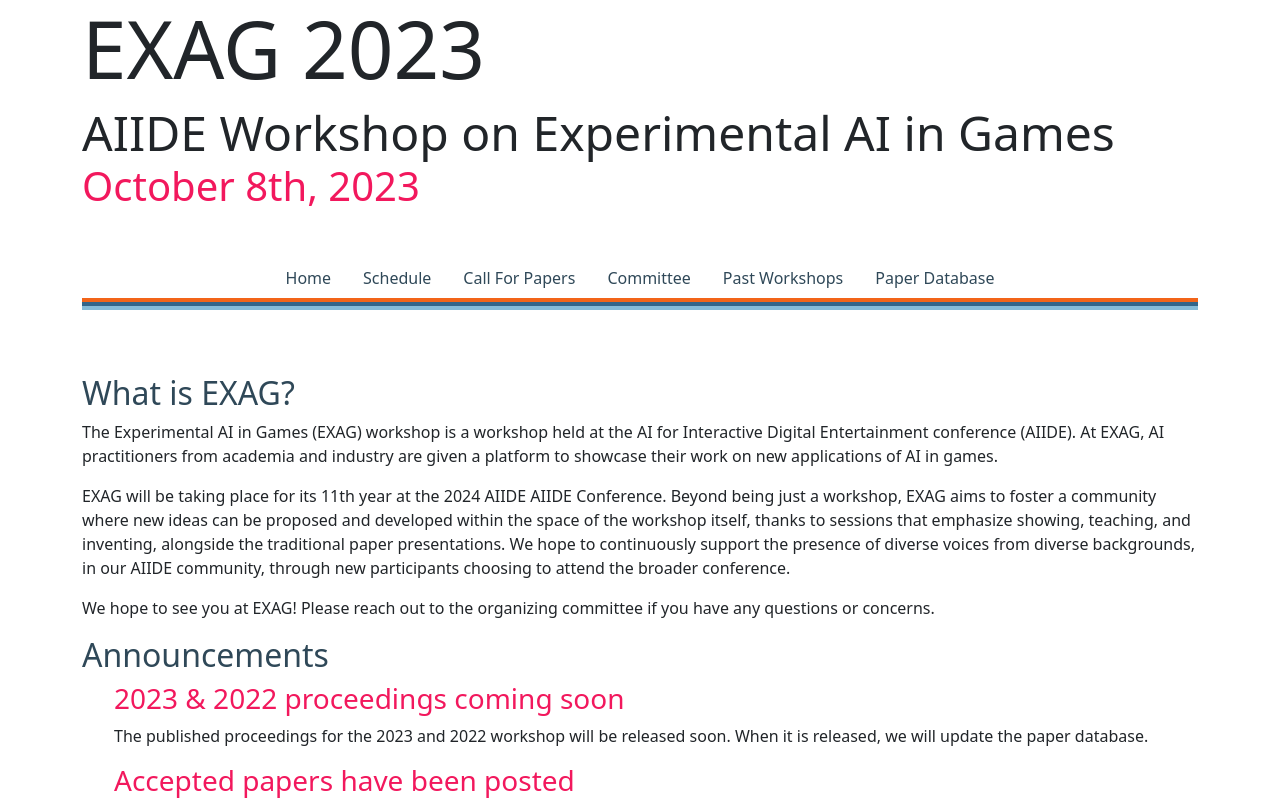
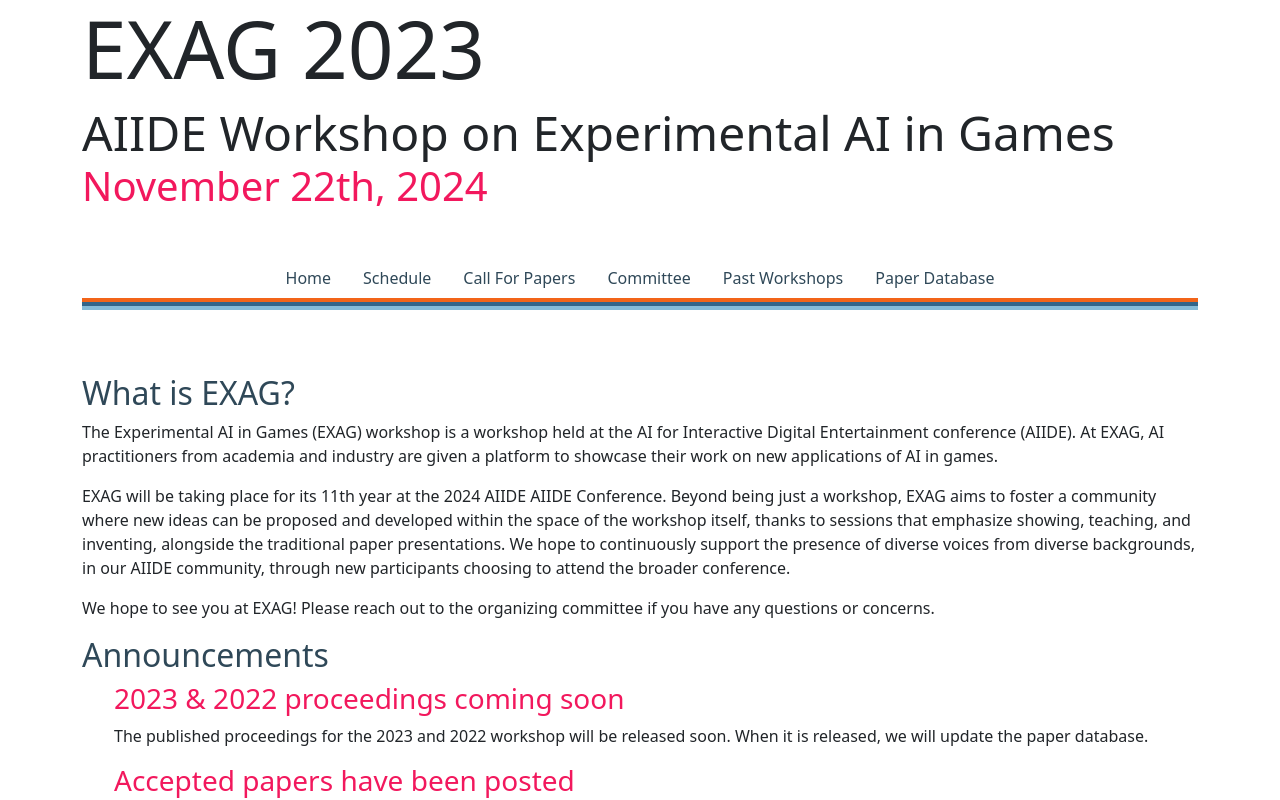
Before and after one commit to aiide-exag/aiide-exag.github.io, a Next.js app: page / in a window 1280 px wide. Shown: the top 800 px of the page. Built offline with nearby package versions, Linux system fonts and the light colour scheme.

Commit message:
Update AppHeader.tsx

```diff
--- a/src/components/AppHeader.tsx
+++ b/src/components/AppHeader.tsx
@@ -12,7 +12,7 @@
                         AIIDE Workshop on Experimental AI in Games
                     </div>
                     <div className="display-6" style={{ color: '#f2185d' }}>
-                        October 8th, 2023
+                        November 22th, 2024
                     </div>
                 </div>
 
```
